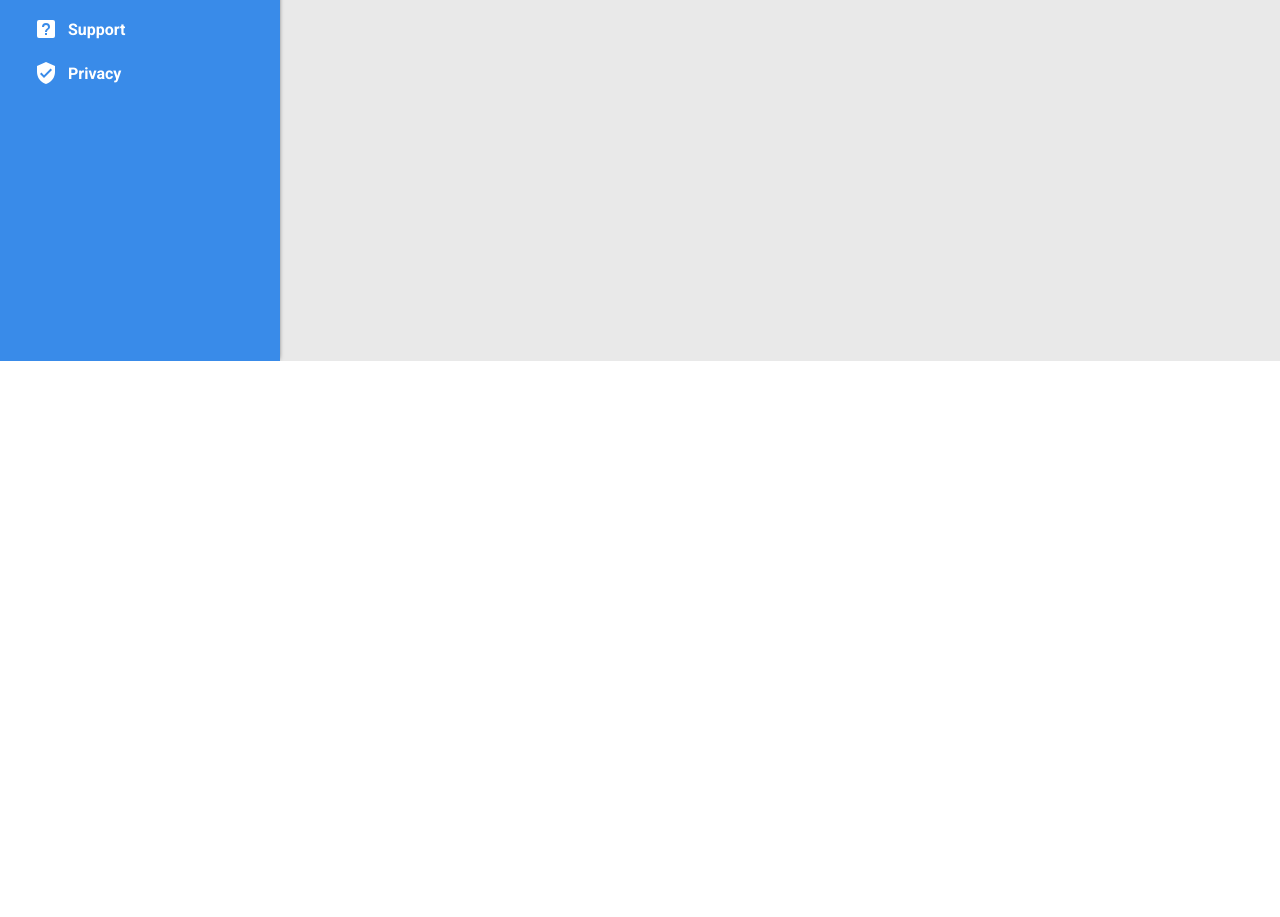
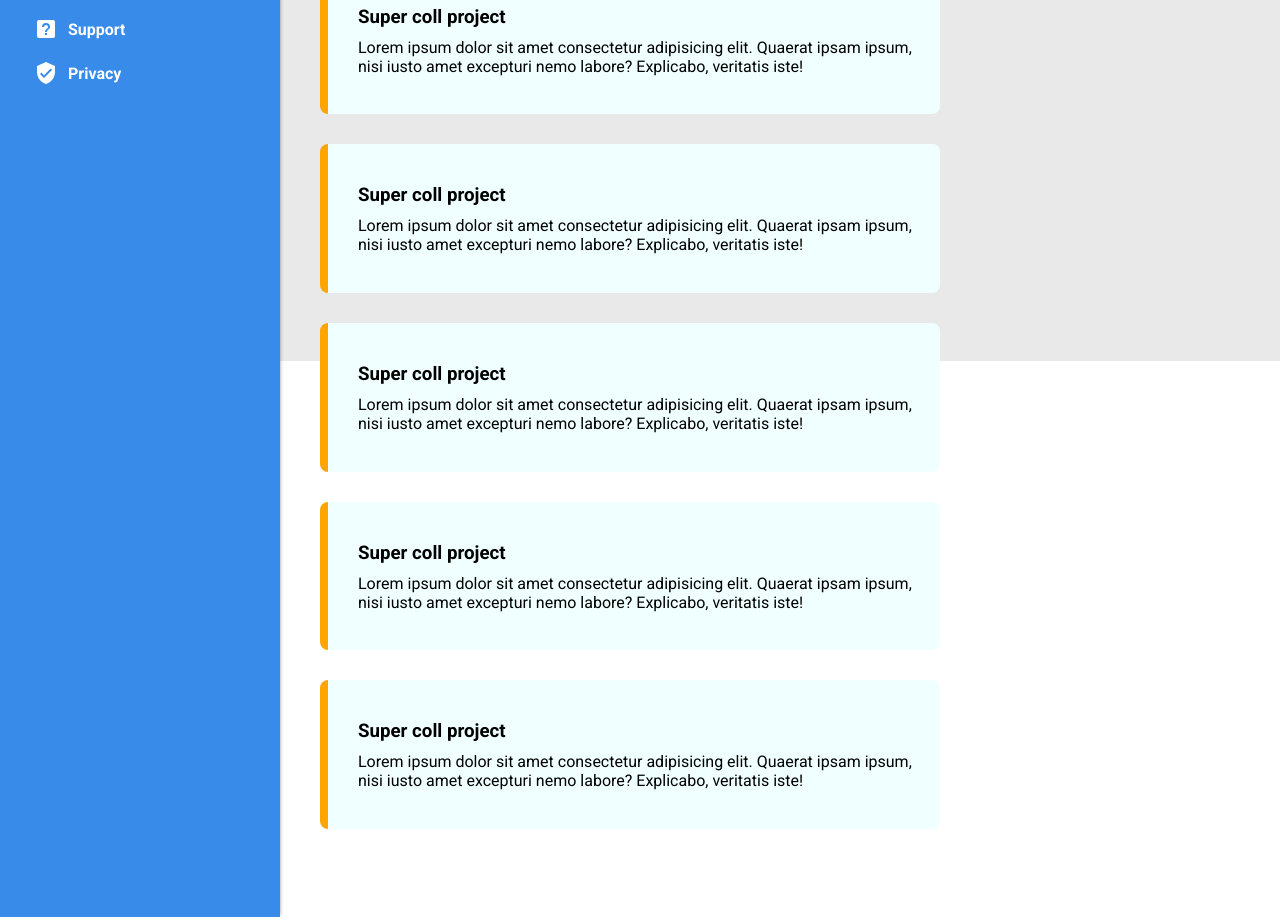
Before and after one commit to kondwanimuwowo/dashboard, a plain HTML site: page index.html in a window 1280 px wide. Shown: the part 439-1356 px from the top of the page. Before the commit the page ends 800 px from the top, so only its background shows below. Drawn offline with Linux system fonts and the light colour scheme.

Commit message:
Complete structure and style of the main contenet cards

```diff
--- a/index.html
+++ b/index.html
@@ -141,16 +141,76 @@
     </section>
 
     <section class="main-content">
-      <h2>Main Content</h2>
-      <div class="card-container">
-        <div class="card">
+      <div class="main-right">
+
+        <h3 class="main-content-title" >Main Content</h3>
+        <div class="card-container">
+          <div class="card">
             <h3>Super coll project</h3>
             <p>Lorem ipsum dolor sit amet consectetur adipisicing elit. Quaerat ipsam ipsum, nisi iusto amet excepturi nemo labore? Explicabo, veritatis iste!</p>
             <div class="card-icons">
 
             </div>
+          </div>
+
+          <div class="card">
+            <h3>Super coll project</h3>
+            <p>Lorem ipsum dolor sit amet consectetur adipisicing elit. Quaerat ipsam ipsum, nisi iusto amet excepturi nemo labore? Explicabo, veritatis iste!</p>
+            <div class="card-icons">
+
+            </div>
+          </div>
+
+
+          <div class="card">
+            <h3>Super coll project</h3>
+            <p>Lorem ipsum dolor sit amet consectetur adipisicing elit. Quaerat ipsam ipsum, nisi iusto amet excepturi nemo labore? Explicabo, veritatis iste!</p>
+            <div class="card-icons">
+
+            </div>
+          </div>
+
+
+          <div class="card">
+            <h3>Super coll project</h3>
+            <p>Lorem ipsum dolor sit amet consectetur adipisicing elit. Quaerat ipsam ipsum, nisi iusto amet excepturi nemo labore? Explicabo, veritatis iste!</p>
+            <div class="card-icons">
+
+            </div>
+          </div>
+
+
+
+          <div class="card">
+            <h3>Super coll project</h3>
+            <p>Lorem ipsum dolor sit amet consectetur adipisicing elit. Quaerat ipsam ipsum, nisi iusto amet excepturi nemo labore? Explicabo, veritatis iste!</p>
+            <div class="card-icons">
+
+            </div>
+          </div>
+
+
+          <div class="card">
+            <h3>Super coll project</h3>
+            <p>Lorem ipsum dolor sit amet consectetur adipisicing elit. Quaerat ipsam ipsum, nisi iusto amet excepturi nemo labore? Explicabo, veritatis iste!</p>
+            <div class="card-icons">
+
+            </div>
+          </div>
+
+
+        </div>
+
+      </div>
+      <div class="main-left">
+        <div class="main-left-top">
+
+        </div>
+        <div class="main-left-bottom">
+
         </div>
       </div>
+
     </section>
 
   </div>
--- a/style.css
+++ b/style.css
@@ -3,6 +3,11 @@
 * {
     margin: 0;
     padding: 0;
+}
+
+h3 {
+    font-weight: 600;
+    margin: 10px 0;
 }
 
 .wrapper {
@@ -24,7 +29,7 @@ header {
     gap: 10px;
     background-color: #ffffff;
     box-shadow: 0 0 8px -6px black;
-    padding: 0.5em 3rem;
+    padding: 1rem 3rem;
 }
 
 .top-part {
@@ -183,6 +188,30 @@ nav ul li {
 }
 
 .main-content {
+    display: grid;
+    grid-template-rows: 1fr;
+    grid-template-columns: 1fr 300px;
+    background-color: transparent;
+    padding: 30px;
+    margin-bottom: 100px;
+}
+
+.main-content > h3 {
+    font-size: 1.5rem;
+}
+
+.card-container {
+    display: grid;
+    grid-auto-rows: 1fr;
+    grid-template-columns: repeat(auto-fit, minmax(300px, 1fr));
     height: 100%;
-    background-color: transparent;
+    gap: 30px;
+    margin: 10px
 }
+
+.card {
+    background-color: azure;
+    border-left: 8px solid orange;
+    border-radius: 8px;
+    padding: 30px 10px 30px 30px;
+}
```
